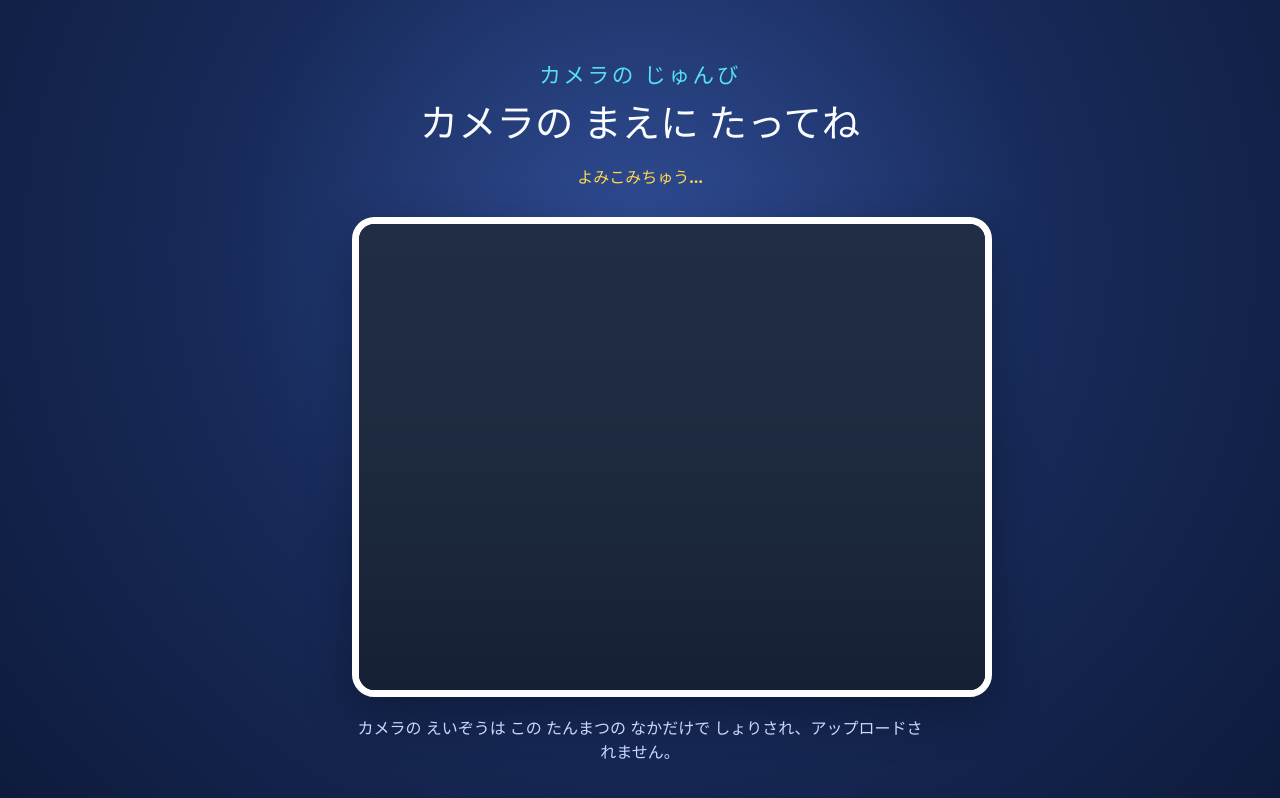
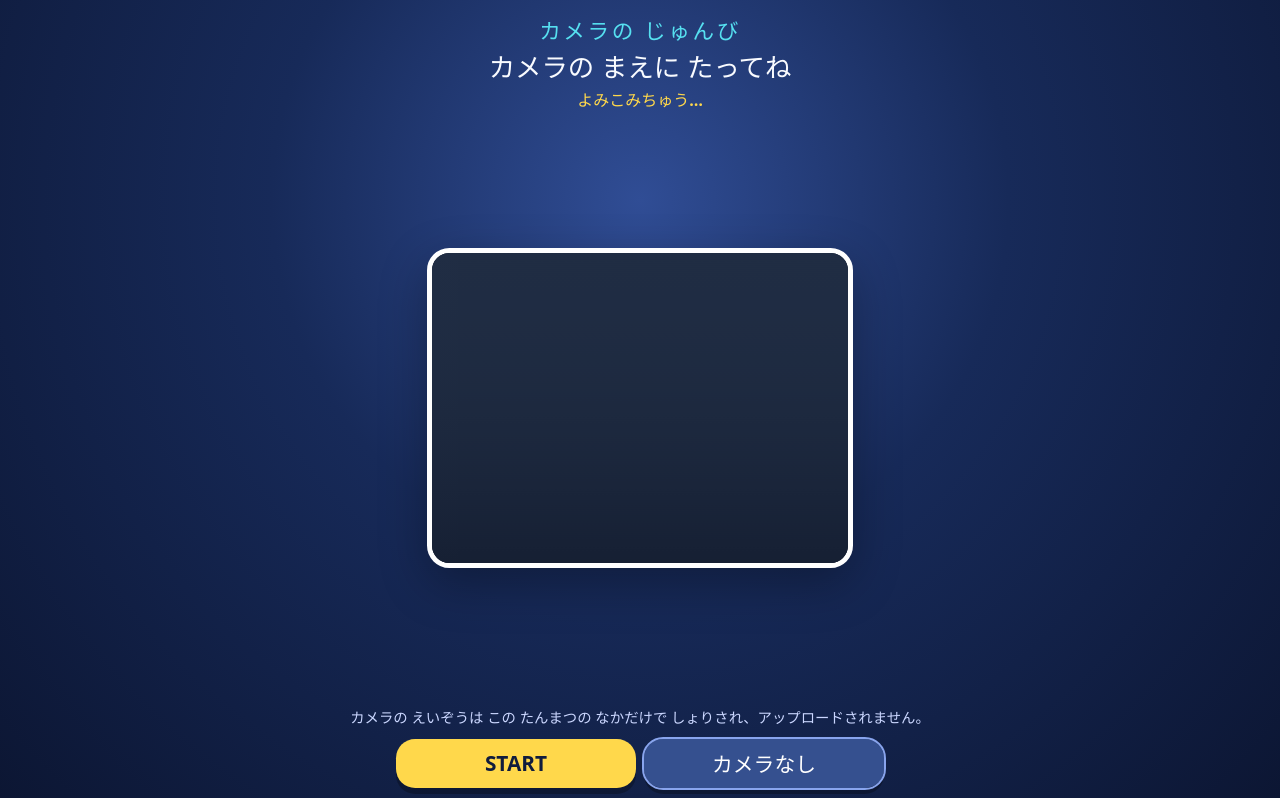
Before and after one commit to nolancasama/esl-gestures, a website built with Vite: page index.html in a window 1280 px wide. Both pictures are taken after a click on the button "📷 カメラであそぶ". Shown: the top 798 px of the page. Built offline with nearby package versions, Linux system fonts and the light colour scheme; no server answers.

Commit message:
Fit camera setup and START button above Chromebook fold

```diff
--- a/src/styles.css
+++ b/src/styles.css
@@ -92,3 +92,41 @@ button:focus-visible { outline: 4px solid white; outline-offset: 4px; }
   .header-controls { right: .5rem; }
   .icon-button { width: 2.35rem; height: 2.35rem; font-size: 1rem; }
 }
+
+/* Keep every camera-prep control within a Chromebook-sized viewport. */
+.setup-screen {
+  height: 100svh;
+  min-height: 0;
+  padding: clamp(.35rem, 1.5svh, 1rem);
+  display: flex;
+  flex-direction: column;
+  align-items: center;
+  justify-content: center;
+  gap: clamp(.15rem, .8svh, .5rem);
+}
+.setup-copy { flex: 0 0 auto; }
+.setup-copy .eyebrow { margin: .1rem 0; }
+.setup-copy h2 { font-size: clamp(1.2rem, 3.3svh, 2.2rem); margin: .1rem; }
+.setup-status { margin: .1rem; min-height: 1.2em; }
+.setup-preview {
+  flex: 0 1 auto;
+  width: auto;
+  height: min(40svh, 360px);
+  max-width: 90vw;
+  max-height: 40svh;
+  aspect-ratio: 4 / 3;
+  border-width: clamp(.18rem, .65svh, .45rem);
+}
+.setup-actions { flex: 0 0 auto; margin-top: .2rem; gap: .5rem; }
+.setup-actions .primary, .setup-actions .secondary {
+  min-width: min(15rem, 39vw);
+  padding: clamp(.4rem, 1.2svh, .8rem) .8rem;
+  font-size: clamp(.95rem, 2.6svh, 1.35rem);
+}
+.setup-screen .privacy { flex: 0 0 auto; margin: .15rem auto; font-size: clamp(.7rem, 1.8svh, .9rem); }
+.setup-screen .notice { flex: 0 0 auto; }
+@media (max-height: 580px) {
+  .setup-preview { height: min(34svh, 250px); max-height: 34svh; }
+  .setup-copy h2 { font-size: clamp(1rem, 3svh, 1.5rem); }
+  .setup-actions .primary, .setup-actions .secondary { padding: .35rem .6rem; }
+}
```
